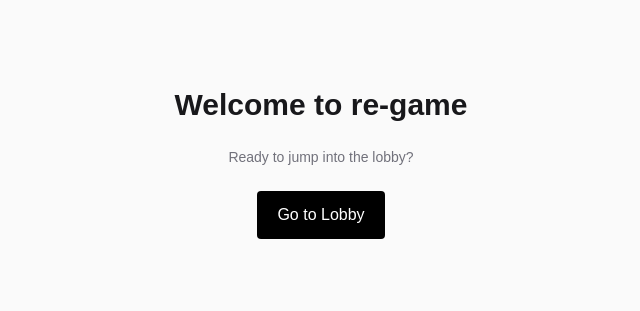
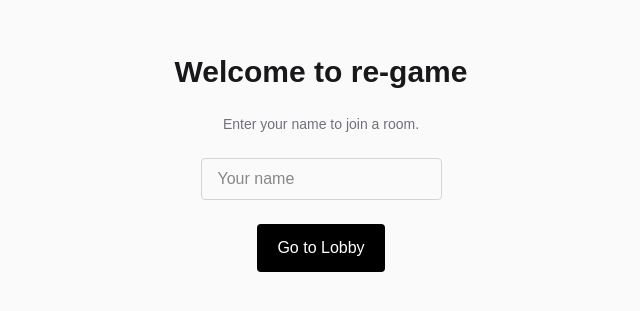
Before and after one commit to ONarochnaya/re-game, a Next.js app: page / in a window 1280 px wide. Shown: the part 237-548 px from the top of the page, without its empty margins (319-959 px from the left). Built offline with nearby package versions, Linux system fonts and the light colour scheme.

Commit message:
added possiblity to join the current game

```diff
--- a/app/lobby/page.tsx
+++ b/app/lobby/page.tsx
@@ -2,6 +2,7 @@
 
 import Link from "next/link";
 import { useRouter } from "next/navigation";
+import { useState } from "react";
 import scoreboardCard from "./scoreboard-card.png";
 
 const placeholderCards = [
@@ -15,9 +16,28 @@ const placeholderCards = [
 export default function LobbyPage() {
   const router = useRouter();
 
+  // Lazy initializer (guarded for SSR, where window is undefined) instead of
+  // reading localStorage + setState in an effect — consistent with how
+  // playerName is read in CodenamesGame.tsx, and avoids a set-state-in-effect
+  // cascading render.
+  const [currentRoomId] = useState<string | null>(() => {
+    if (typeof window === "undefined") return null;
+    return localStorage.getItem("reGameCurrentRoom");
+  });
+
   function handlePlayCodenames() {
     const roomId = crypto.randomUUID();
+    // Unlike the player name (sessionStorage, per-tab), the room id is
+    // intentionally in localStorage: it needs to be shared across tabs in the
+    // same browser, which is what lets a second tab "join" instead of
+    // manually pasting a URL.
+    localStorage.setItem("reGameCurrentRoom", roomId);
     router.push(`/room/${roomId}/codenames`);
+  }
+
+  function handleJoinCurrentGame() {
+    if (!currentRoomId) return;
+    router.push(`/room/${currentRoomId}/codenames`);
   }
 
   return (
@@ -60,6 +80,14 @@ export default function LobbyPage() {
           >
             Play Codenames
           </button>
+          {currentRoomId && (
+            <button
+              onClick={handleJoinCurrentGame}
+              className="rounded border border-zinc-300 px-4 py-2 text-zinc-900"
+            >
+              Join current game
+            </button>
+          )}
           <Link href="/scoreboard" className="underline">
             View Scoreboard
           </Link>
--- a/app/page.tsx
+++ b/app/page.tsx
@@ -1,18 +1,48 @@
 "use client";
 
-import Link from "next/link";
+import { useState } from "react";
+import { useRouter } from "next/navigation";
 
 export default function NameEntryPage() {
+  const router = useRouter();
+  const [name, setName] = useState("");
+  const [error, setError] = useState(false);
+
+  function handleContinue() {
+    if (!name.trim()) {
+      setError(true);
+      return;
+    }
+
+    // sessionStorage (not localStorage) is intentional: each browser tab keeps
+    // its own player name, so multiple tabs on one machine act as multiple people.
+    sessionStorage.setItem("reGamePlayerName", name.trim());
+    router.push("/lobby");
+  }
+
   return (
     <main className="flex min-h-screen flex-col items-center justify-center gap-6 bg-zinc-50 p-8 text-zinc-900">
       <h1 className="text-3xl font-semibold">Welcome to re-game</h1>
-      <p className="text-sm text-zinc-500">Ready to jump into the lobby?</p>
-      <Link
-        href="/lobby"
+      <p className="text-sm text-zinc-500">Enter your name to join a room.</p>
+      <input
+        type="text"
+        value={name}
+        onChange={(e) => {
+          setName(e.target.value);
+          setError(false);
+        }}
+        placeholder="Your name"
+        className="rounded border border-zinc-300 px-4 py-2"
+      />
+      {error && (
+        <p className="text-sm text-red-500">Enter a name to continue.</p>
+      )}
+      <button
+        onClick={handleContinue}
         className="rounded bg-black px-5 py-3 text-white transition hover:bg-zinc-800 dark:bg-white dark:text-black"
       >
         Go to Lobby
-      </Link>
+      </button>
     </main>
   );
 }
```
